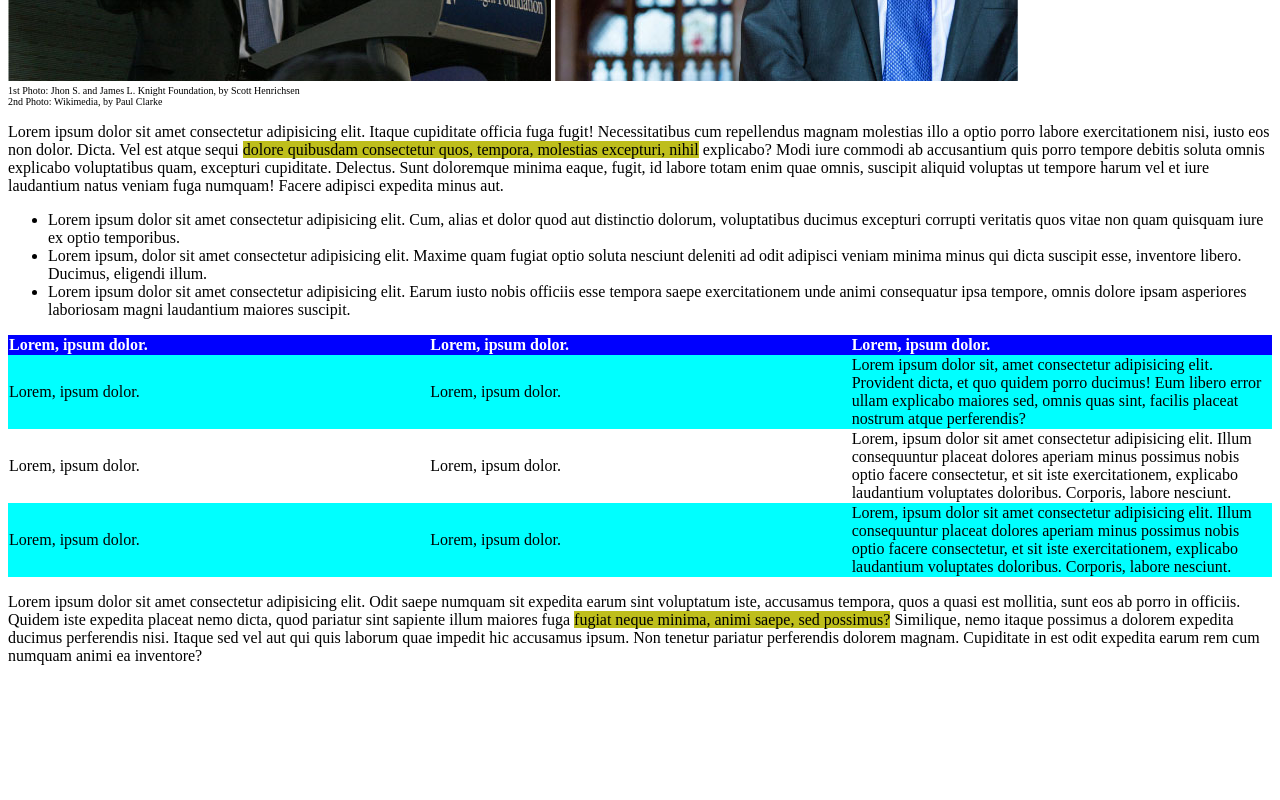
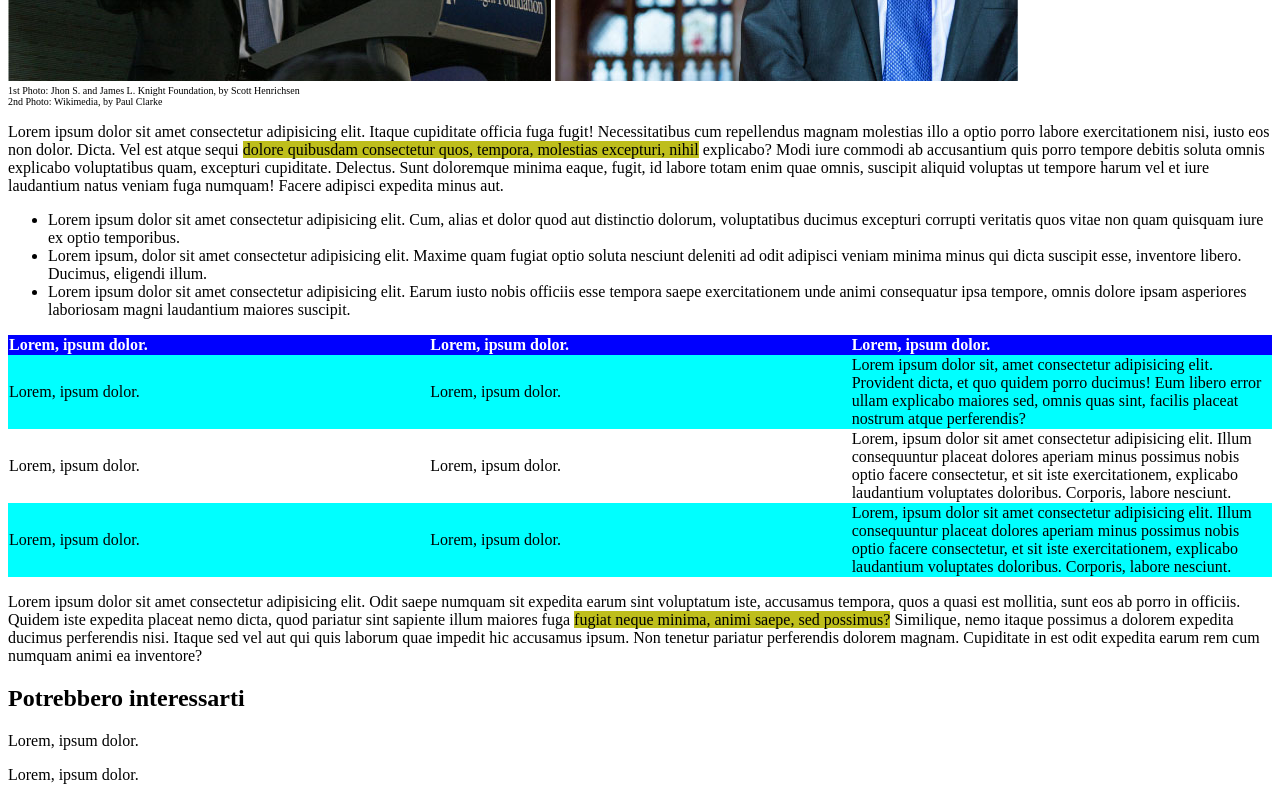
Before and after one commit to AntoninoIrrera/html-css-booleaner, a plain HTML site: page index.html in a window 1280 px wide. Shown: the part 391-1191 px from the top of the page. Before the commit the page ends 1072 px from the top, so only its background shows below. Drawn offline with Linux system fonts and the light colour scheme.

Commit message:
aggiunta footer html

```diff
--- a/index.html
+++ b/index.html
@@ -59,7 +59,9 @@
         </main>
 
         <footer>
-
+            <h2>Potrebbero interessarti</h2>
+            <div id="monitor"><p class="testo">Lorem, ipsum dolor.</p></div>
+            <div id="grafica"><p class="testo">Lorem, ipsum dolor.</p></div>
         </footer>
 
     </body>
```
